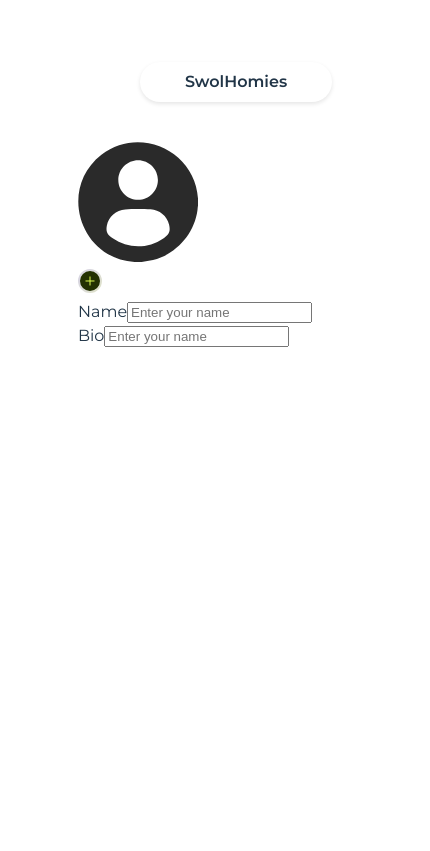
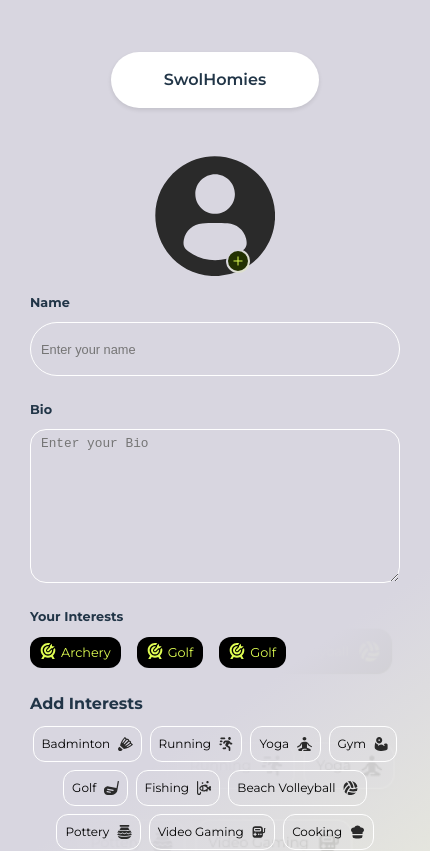
Before and after one commit to TheAJArchit3020/workout-bros-frontend, a React (Vite) app: page /editprofile in a window 390 px wide. Shown: the top 851 px of the page, 430 px wide, since content can reach past the window. Built offline with nearby package versions, Linux system fonts and the light colour scheme.

Commit message:
edit profile ui done responsive

```diff
--- a/src/components/footer/Footer.css
+++ b/src/components/footer/Footer.css
@@ -57,6 +57,6 @@
 @media screen and (min-width: 768px) {
     .footer-content {
         width: 60%;
-        max-width: 500px;
+        max-width: 300px;
     }
 }
--- a/src/components/layout/Layout.css
+++ b/src/components/layout/Layout.css
@@ -19,7 +19,3 @@
   transform: translateY(-1px);
   box-shadow: 0 4px 8px rgba(0, 0, 0, 0.15);
 }
-
-.layout-container {
-  background: linear-gradient(to top, #D8D6E0 67%, #F8FFC7 100%);
-}
--- a/src/components/layout/Layout.jsx
+++ b/src/components/layout/Layout.jsx
@@ -1,6 +1,6 @@
 import React from "react";
 import Footer from "../footer/Footer";
-import Navbar from "../navbar/Navbar";
+// import Navbar from "../navbar/Navbar";
 import "./Layout.css";
 
 const Layout = ({ children }) => {
--- a/src/pages/connection/Connection.css
+++ b/src/pages/connection/Connection.css
@@ -6,8 +6,9 @@
     display: flex;
     flex-direction: column;
     gap: 30px;
-    overflow: auto;
-}
+    overflow: hidden;
+    padding-bottom: 15rem;
+    }
 
 .connection-segmentbutton-container {
     display: flex;
@@ -58,7 +59,7 @@
 .connection-request-header-text,
 .connection-notification-header-text {
     color: #2A2A2A;
-    font-size: 16px;
+    font-size: 1.1rem;
     font-weight: bold;
 }
 
@@ -83,7 +84,7 @@
 .connection-notification-item-info-text,
 .connection-chat-item-info-text {
     color: #2A2A2A;
-    font-size: 11px;
+    font-size: 0.8rem;
 }
 
 .connection-request-item-button-text {
@@ -137,3 +138,7 @@
     border-radius: 10rem;
     display: inline-block;
 }
+
+.connection-notification-container {
+    margin-bottom: 4rem;
+}
--- a/src/pages/profile/Editprofile.css
+++ b/src/pages/profile/Editprofile.css
@@ -1,10 +1,225 @@
-.edit-profile-container{
-    /* background: linear-gradient(5.646deg, #D8D6E0 37%, #F8FFC7 100%); */
-    height: 100vh;
+.edit-profile-container {
+    background: linear-gradient(144.49deg, #D8D6E0 61%, rgba(248, 255, 199, 40%) 100%);
+    /* min-height: 100vh; */
     position: relative;
     padding: 20px;
-    display: flex;
+    display: flex
+;
     flex-direction: column;
     gap: 30px;
     width: 100%;
+    box-sizing: content-box;
+    overflow-y: auto;
+    min-width: 320px;
 }
+
+.edit-profile-background-image {
+    position: absolute;
+    top: 0;
+    left: 0;
+    width: 100%;
+    height: 100%;
+    pointer-events: none;
+    opacity: 0.6;
+    z-index: -3;
+    object-fit: cover;
+}
+
+
+.edit-profile-navbar-brand-name {
+    background: #fff;
+    padding: 8px;
+    box-shadow: 0 2px 4px rgba(0, 0, 0, 0.1);
+    border-radius: 10rem;
+    width: 50%;
+    margin: 0 auto;
+    text-align: center;
+
+}
+
+.edit-profile-navbar-wrapper {
+    margin-top: 2rem;
+}
+
+.edit-profile-navbar-brand-name-text {
+    font-size: 1rem;
+    font-weight: 600;
+    text-align: center;
+}
+
+.edit-profile-placeholder {
+    position: relative;
+    align-items: center;
+    display: flex;
+    justify-content: center;
+}
+
+img.edit-profile-placeholder-image-plus {
+    position: absolute;
+    bottom: 10px;
+    right: 10rem;
+}
+
+.edit-profile-form-wrapper {
+    display: flex;
+    flex-direction: column;
+    gap: 1.5rem;
+}
+
+.edit-profile-form-conatent {
+    display: flex;
+    flex-direction: column;
+    gap: 10px;
+}
+
+.edit-profile-form-content-interests-container {
+    display: flex;
+    align-items: center;
+    gap: 1rem;
+}
+
+.edit-profile-form-content-input {
+    border: 1px solid #ffffff;
+    border-radius: 10rem;
+    padding: 10px;
+    height: 40px;
+    background-color: transparent;
+}
+
+.edit-profile-form-content-title {
+    font-size: 1rem;
+    font-weight: bold;
+}
+
+
+.edit-profile-form-content-interests {
+    display: flex;
+    gap: 5px;
+    background: black;
+    border-radius: 12px;
+    padding: 6px 12px;
+}
+
+.edit-profile-form-content-interests-text {
+    font-size: 1rem;
+    color: #DFFD52;
+}
+
+.edit-profile-form-content-add-interests-title {
+    font-size: 1rem;
+    font-weight: bold;
+}
+
+.text-area-input {
+    height: 140px;
+    border-radius: 1rem;
+    padding: 1rem;
+}
+
+.edit-profile-form-content-save-button {
+    display: flex;
+    justify-content: flex-end;
+    margin-right: 1rem;
+    width: 95%;
+    padding-bottom: 1rem;
+}
+
+
+/* Mobile Responsive Styles */
+
+
+@media screen and (max-width: 480px) {
+    .edit-profile-container {
+        gap: 3rem;
+    }
+
+    .edit-profile-navbar-brand-name {
+        width: 45%;
+        padding: 1rem;
+
+    }
+
+    .edit-profile-navbar-brand-name-text {
+        font-size: 1rem;
+    }
+
+    .edit-profile-form-wrapper {
+        padding: 10px;
+    }
+
+    .edit-profile-form-content-title {
+        font-size: 0.8rem;
+    }
+
+    .edit-profile-form-content-input {
+        font-size: 0.8rem;
+        padding: 6px 10px;
+    }
+
+    .edit-profile-form-content-interests {
+        padding: 6px 10px;
+    }
+
+    .edit-profile-form-content-interests-text {
+        font-size: 0.8rem;
+    }
+
+    .edit-profile-form-content-interests img {
+        width: 16px;
+        height: 16px;
+    }
+}
+
+/* Small Mobile Devices */
+@media screen and (max-width: 320px) {
+    .edit-profile-container {
+        padding: 8px;
+        gap: 2rem;
+    }
+
+    img.edit-profile-placeholder-image-plus {
+        position: absolute;
+        bottom: 10px;
+        right: 7rem !important;
+    }
+
+
+
+    .edit-profile-navbar-brand-name-text {
+        font-size: 1.1rem;
+    }
+
+    .edit-profile-form-wrapper {
+        padding: 8px;
+    }
+
+    .edit-profile-form-content-title {
+        font-size: 0.75rem;
+    }
+
+    .edit-profile-form-content-input {
+        font-size: 0.75rem;
+        padding: 5px 8px;
+    }
+
+    .edit-profile-form-content-interests {
+        padding: 5px 8px;
+    }
+
+    .edit-profile-form-content-interests-text {
+        font-size: 0.75rem;
+    }
+
+    .edit-profile-form-content-interests img {
+        width: 18px;
+        height: 18px;
+    }
+}
+
+@media screen and (max-width: 380px) {
+    img.edit-profile-placeholder-image-plus {
+        position: absolute;
+        bottom: 10px;
+        right: 8.3rem;
+    }
+}
--- a/src/pages/profile/Editprofile.jsx
+++ b/src/pages/profile/Editprofile.jsx
@@ -1,15 +1,32 @@
-import React from "react";
+import React, { useState } from "react";
 import "./Editprofile.css";
+import { interests } from "../../data/interests";
 
 const Editprofile = () => {
+  const [selectedInterests, setSelectedInterests] = useState([]);
+
+  const toggleInterest = (interestId) => {
+    setSelectedInterests((prev) =>
+      prev.includes(interestId)
+        ? prev.filter((id) => id !== interestId)
+        : [...prev, interestId]
+    );
+  };
+
   return (
-    <div className="edit-profile-main-container">
     <div className="edit-profile-container">
+      <img
+        src="/images/referenceImages/editprofilescreen.png"
+        alt="edit-profile"
+        className="edit-profile-background-image"
+      />
       {/* Navbar */}
-        <div className="navbar-container">
-          <div className="navbar-wrapper">
-            <div className="navbar-brand-name">
-              <span className="navbar-brand-name-text">SwolHomies</span>
+      <div className="edit-profile-navbar-container">
+        <div className="edit-profile-navbar-wrapper">
+          <div className="edit-profile-navbar-brand-name">
+            <span className="edit-profile-navbar-brand-name-text">
+              SwolHomies
+            </span>
           </div>
         </div>
       </div>
@@ -24,6 +41,7 @@ const Editprofile = () => {
             <img
               src="./images/editprofileuserplusicon.svg"
               alt="edit-profile-plus"
+              className="edit-profile-placeholder-image-plus"
             />
           </div>
         </div>
@@ -41,15 +59,90 @@ const Editprofile = () => {
             </div>
             <div className="edit-profile-form-conatent">
               <span className="edit-profile-form-content-title">Bio</span>
-                <input
+
+              <textarea
                 type="text"
-                  className="edit-profile-form-content-input"
-                  placeholder="Enter your name"
+                className="edit-profile-form-content-input text-area-input"
+                placeholder="Enter your Bio"
               />
+            </div>
+            {/* Interests */}
+            <div className="edit-profile-form-conatent">
+              <span className="edit-profile-form-content-title">
+                Your Interests
+              </span>
+              <div className="edit-profile-form-content-interests-container">
+                <div className="edit-profile-form-content-interests">
+                  <img
+                    src="./images/archeryfill.svg"
+                    alt="edit-profile-interest"
+                    className="edit-profile-form-content-interests-image"
+                  />
+                  <span className="edit-profile-form-content-interests-text">
+                  Archery
+                  </span>
+                </div>
+                <div className="edit-profile-form-content-interests">
+                  <img
+                    src="./images/archeryfill.svg"
+                    alt="edit-profile-interest"
+                    className="edit-profile-form-content-interests-image"
+                  />
+                  <span className="edit-profile-form-content-interests-text">
+                    Golf
+                  </span>
+                </div>
+                <div className="edit-profile-form-content-interests">
+                  <img
+                    src="./images/archeryfill.svg"
+                    alt="edit-profile-interest"
+                    className="edit-profile-form-content-interests-image"
+                  />
+                  <span className="edit-profile-form-content-interests-text">
+                    Golf
+                  </span>
+                </div>
+              </div>
+            </div>
+
+            {/* Add Interests */}
+            <div className="edit-profile-form-conatent">
+              <span className="edit-profile-form-content-add-interests-title">
+                Add Interests
+              </span>
+
+              <div className="interests-grid">
+                {interests.map((interest) => {
+                  const isSelected = selectedInterests.includes(interest.id);
+                  return (
+                    <div
+                      key={interest.id}
+                      className={`interest-button ${
+                        isSelected ? "selected" : ""
+                      }`}
+                      onClick={() => toggleInterest(interest.id)}
+                    >
+                      <span className="interest-name">{interest.name}</span>
+                      <img
+                        src={`/images/${
+                          isSelected
+                            ? interest.activeIconFile
+                            : interest.iconFile
+                        }`}
+                        alt={interest.name}
+                        className="interest-icon"
+                      />
+                    </div>
+                  );
+                })}
               </div>
             </div>
           </div>
         </div>
+        {/* Save Button */}
+      </div>
+      <div className="edit-profile-form-content-save-button">
+        <img src="./images/donebutton.svg" alt="edit-profile-done" />
       </div>
     </div>
   );
```
Also changed, not shown: src/pages/connection/Connection.jsx (+29 -26 lines), public/images/donebutton.svg (added). Lines whose indentation alone changed are shown as unchanged.
